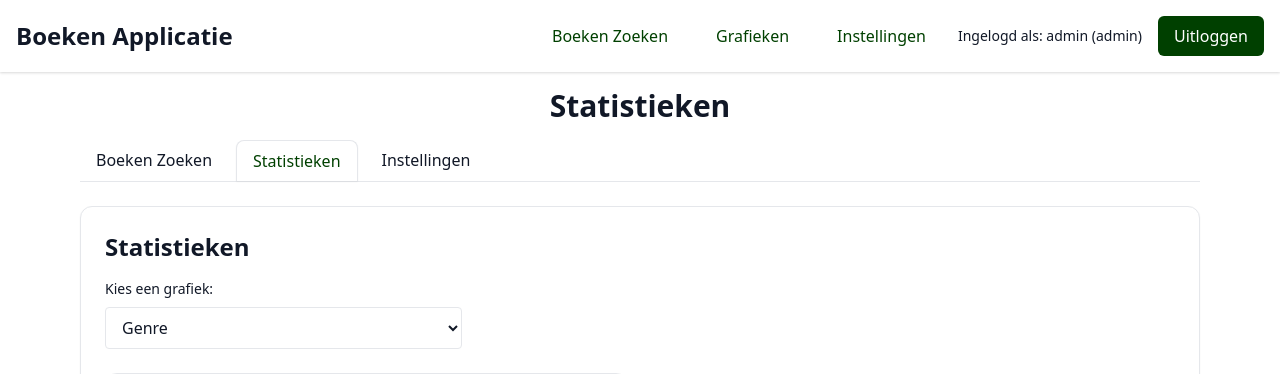
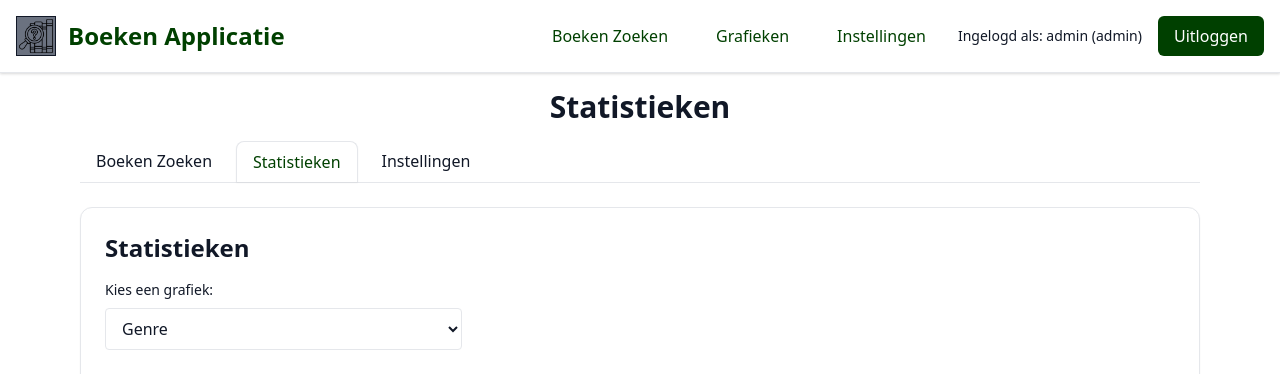
Before and after one commit to Syme02/boeken-app, a Flask app: page /statistics in a window 1280 px wide. Shown: the top 374 px of the page. Run offline with Flask 3, Linux system fonts and the light colour scheme; a user stored in the database is signed in; data comes from the database, SQL or seed files in the repository; both versions use the stored data as it was after the commit.

Commit message:
toevoegen logo en klikbaar header

```diff
--- a/templates/statistics.html
+++ b/templates/statistics.html
@@ -21,14 +21,32 @@
     .btn-primary:hover { filter: brightness(0.95); }
     .link-primary { color: var(--primary-color); }
     .link-primary:hover { text-decoration: underline; }
+    .logo {
+    width: 40px;
+    height: 40px;
+    object-fit: contain;
+    background-color: var(--muted); /* Fallback-kleur als het logo niet laadt */
+    }
+
+    .logo {
+  width: 40px;
+  height: 40px;
+  object-fit: contain;
+  border: 1px solid var(--text-color); /* Witte rand in donkere modus, zwarte in lichte */
+}
     select { border: 1px solid var(--border-color); background-color: var(--background-color); color: var(--text-color); }
     canvas { background-color: var(--card-bg); border-radius: 0.75rem; }
   </style>
 </head>
 <body class="min-h-screen flex flex-col">
-<header class="bg-white dark:bg-gray-800 shadow">
+  <header class="shadow" style="border-bottom: 1px solid var(--border-color);">
     <div class="container mx-auto max-w-7xl p-4 flex justify-between items-center">
-    <h1 class="text-2xl font-bold">Boeken Applicatie</h1>
+      <div class="flex items-center space-x-3">
+        <a href="{{ url_for('index') }}">
+          <img src="{{ url_for('static', filename='images/logo.png') }}" alt="Boeken Applicatie Logo" class="logo" />
+        </a>
+        <a href="{{ url_for('index') }}" class="text-2xl font-bold link-primary">Boeken Applicatie</a>
+      </div>
       <nav class="flex space-x-4 items-center">
         <a href="{{ url_for('index') }}" class="px-4 py-2 rounded-md font-medium link-primary">Boeken Zoeken</a>
         <a href="{{ url_for('statistics') }}" class="px-4 py-2 rounded-md font-medium link-primary">Grafieken</a>
```
Also changed, not shown: templates/index.html (+13 -2 lines), templates/settings.html (+13 -2 lines), books.db, static/images/image.ico (added), static/images/logo.png (added), static/images/logo1.png (added). Lines whose indentation alone changed are shown as unchanged.
